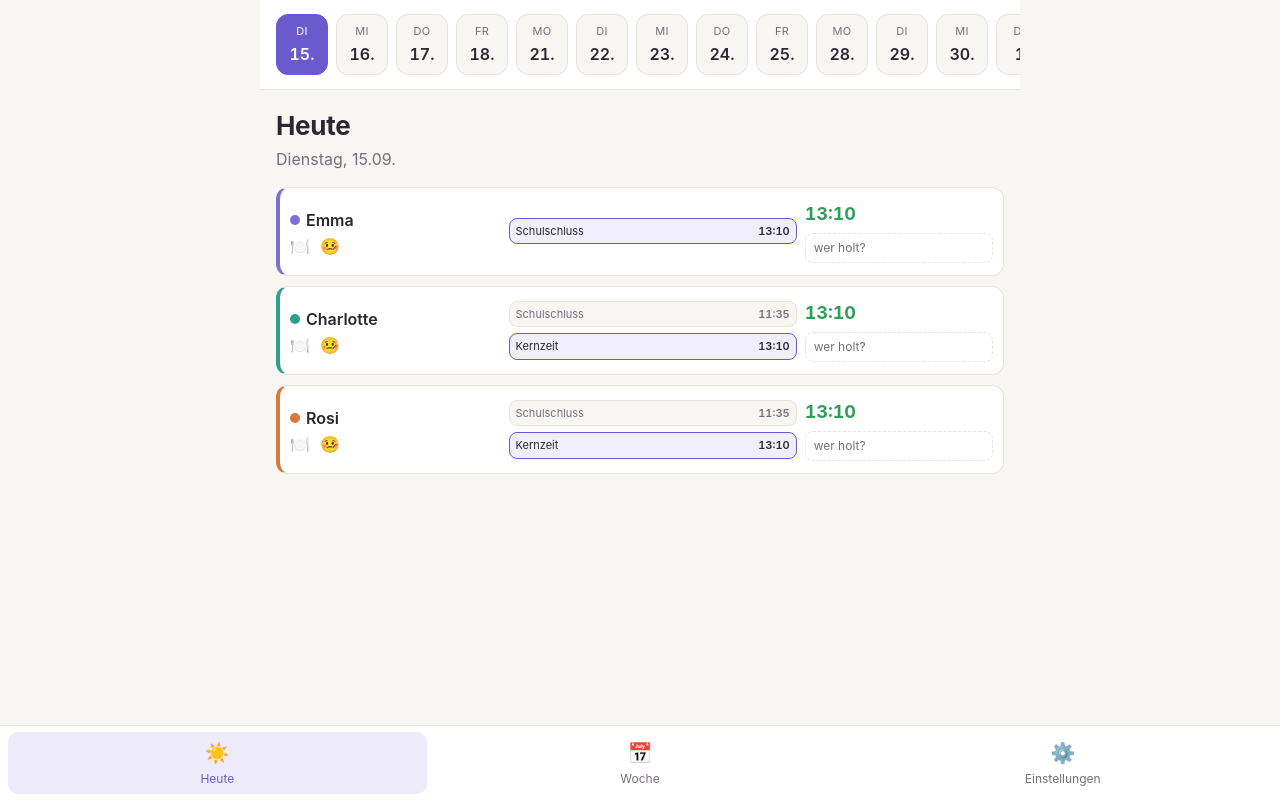
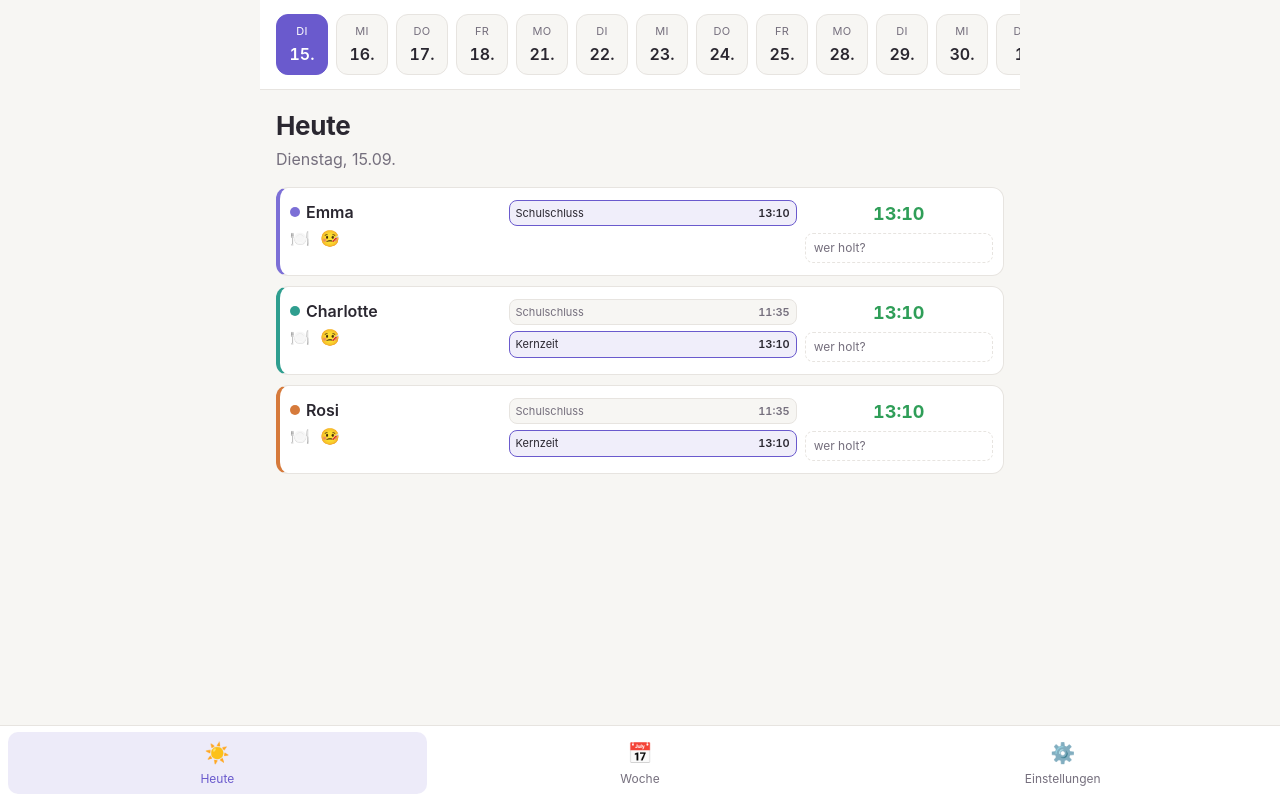
Before and after one commit to Luftloch80/Familien-Planer, a React (Vite) app: page / in a window 1280 px wide. Built offline with nearby package versions, Linux system fonts and the light colour scheme; no server answers; the database is empty.

Commit message:
Center pickup time in its column, top-align kid columns
Emma's single Schulschluss row now sits at the top like Charlotte/
Rosi's do, instead of floating vertically centered when it's the only
row in that column. The resolved pickup time in column 3 is now
horizontally centered too.

```diff
--- a/src/App.css
+++ b/src/App.css
@@ -177,7 +177,7 @@
   grid-template-columns: minmax(76px, 0.95fr) minmax(112px, 1.3fr) minmax(64px, 0.85fr);
   gap: 6px 8px;
   padding: 12px 10px;
-  align-items: center;
+  align-items: start;
 }
 
 .kid-col {
@@ -272,6 +272,7 @@
   font-size: 18px;
   display: flex;
   align-items: center;
+  justify-content: center;
   gap: 6px;
 }
 
```
